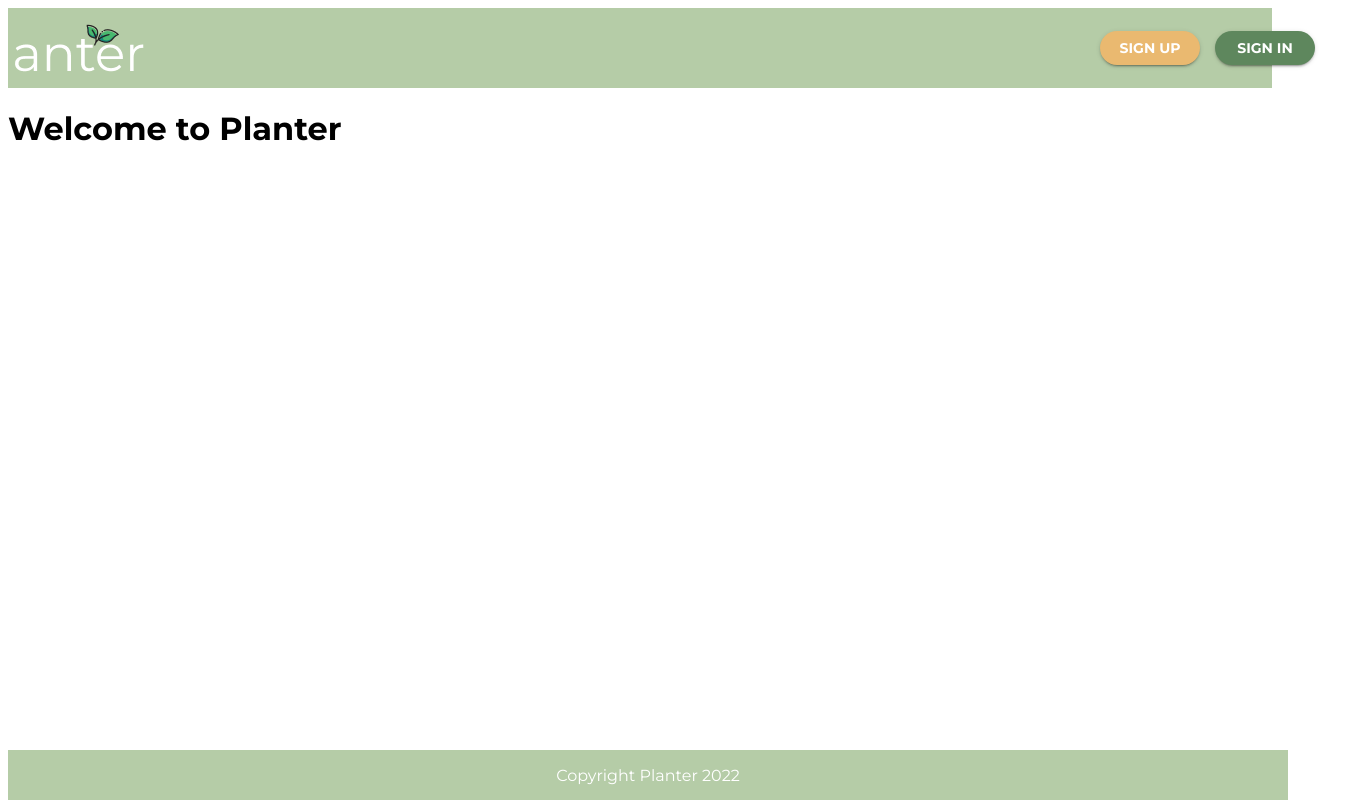
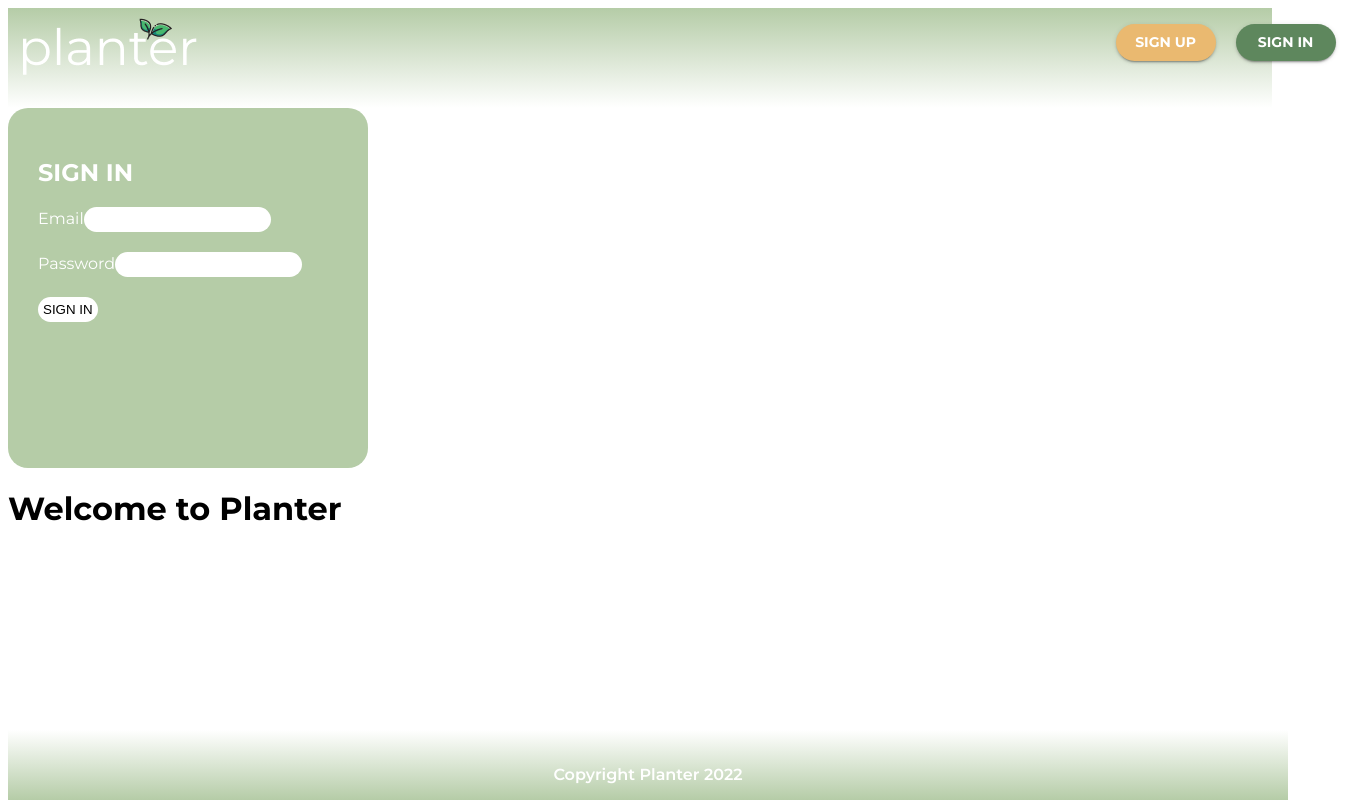
Before and after one commit to tessrexx/PlanterWebapp, a React (Create React App) app: page / in a window 1280 px wide. Shown: the whole page, 1356 px wide, since content can reach past the window. Built offline with nearby package versions, Linux system fonts and the light colour scheme.

Commit message:
Working on Sign-In Form

```diff
--- a/src/App.js
+++ b/src/App.js
@@ -1,4 +1,5 @@
 import "./App.css";
+import React, { useState } from "react";
 import HomePage from "./Pages/HomePage";
 import PlantSelection from "./Pages/PlantSelectionPage";
 import Planner from "./Pages/PlannerViewPage";
@@ -6,11 +7,41 @@ import { Routes, Route, Router } from "react-router-dom";
 import TempAccessButtons from "./TempAccessButtons";
 import Navbar from "./Components/Navbar";
 import Footer from "./Components/Footer";
+import SignInForm from "./Components/SignInForm";
 
 function App() {
+  // Default login info
+  const testUser = {
+    email: "test@test.com",
+    password: "123",
+  };
+
+  // Arrays
+  const [user, setUser] = useState({ email: "", password: "" });
+  const [error, setError] = useState("");
+
+  const SignIn = (details) => {
+    console.log(details);
+
+    if (
+      details.email == testUser.email &&
+      details.password == testUser.password
+    ) {
+      console.log("Logged In");
+    } else {
+      console.log("Invalid Info");
+      setError("Invalid Info");
+    }
+  };
+
+  const Logout = () => {
+    console.log("Logout");
+  };
+
   return (
     <div className="App">
       <Navbar />
+      <SignInForm SignIn={SignIn} error={error} />
       <Routes>
         <Route exact path="/" element={<HomePage />} />
       </Routes>
--- a/src/Components/Footer.jsx
+++ b/src/Components/Footer.jsx
@@ -1,7 +1,11 @@
 import React from "react";
 
 function Footer() {
-  return <div className="footer-container">Copyright Planter 2022</div>;
+  return (
+    <div className="footer-container">
+      <p>Copyright Planter 2022</p>
+    </div>
+  );
   // CSS is in Navbar.css
 }
 
--- a/src/Components/Navbar.css
+++ b/src/Components/Navbar.css
@@ -1,10 +1,9 @@
 .navbar {
-  background: #b5cca7;
+  background-image: linear-gradient(#b5cca7, #ffffff);
   width: 100%;
-  height: 80px;
+  height: 100px;
   display: flex;
-  justify-content: center;
-  align-items: center;
+  align-items: flex-start;
   position: sticky;
   top: 0;
   z-index: 999;
@@ -12,7 +11,6 @@
 
 .navbar-container {
   display: flex;
-  justify-content: center;
   align-items: center;
 }
 
@@ -21,6 +19,7 @@
   cursor: pointer;
   display: flex;
   align-items: left;
+  margin-left: 10px;
 }
 
 .nav-menu {
@@ -28,16 +27,13 @@
   grid-template-columns: repeat(4, auto);
   grid-gap: 10px;
   list-style: none;
-  text-align: center;
-  width: 70vw;
-  justify-content: center;
+  width: 87vw;
+  justify-content: right;
 }
 
 .nav-item {
   text-align: center;
-  padding: 1px;
   display: table;
-  margin-right: 50px;
 }
 
 @media screen and (max-width: 960px) {
@@ -58,20 +54,20 @@
     position: right;
     cursor: pointer;
     display: flex;
-    width: 2vw;
+    width: 48vw;
   }
 }
 
 /*For Footer.jsx*/
 .footer-container {
-  background-color: #b5cca7;
+  background-image: linear-gradient(#ffffff, #b5cca7);
   color: #ffffff;
+  font-weight: 600;
   width: 100%;
-  height: 50px;
+  height: 70px;
   display: flex;
   justify-content: center;
-  align-items: center;
+  align-items: flex-end;
   bottom: 0;
   position: fixed;
-  z-index: 999;
 }
--- a/src/Components/Navbar.jsx
+++ b/src/Components/Navbar.jsx
@@ -6,7 +6,6 @@ import { ThemeProvider, Button } from "@mui/material";
 
 function Navbar() {
   return (
-    //React Fragments ie: empty tags containing multiple elements.
     <>
       <nav className="navbar">
         <div className="navbar-container">
@@ -17,25 +16,21 @@ function Navbar() {
           <ul className={"nav-menu"}>
             <li className="nav-item">
               <Link to="/sign-up"></Link>
+              <Button variant="contained" color="secondary">
+                SIGN UP
+              </Button>
             </li>
             <li className="nav-item">
               <Link to="/sign-in"></Link>
+              <Button variant="contained" color="primary">
+                SIGN IN
+              </Button>
             </li>
           </ul>
-          <Button variant="contained" color="secondary">
-            SIGN UP
-          </Button>
-          <Button variant="contained" color="primary">
-            SIGN IN
-          </Button>
         </div>
       </nav>
     </>
   );
 }
 
-export function Footer() {
-  <div className="footer-container">Copyright 2022</div>;
-}
-
 export default Navbar;
--- /dev/null
+++ b/src/Components/SignInForm.css
@@ -0,0 +1,33 @@
+input,
+button {
+  appearance: none;
+  background: #ffffff;
+  border-radius: 20px;
+  padding: 5px;
+  border: none;
+}
+
+.form {
+  display: block;
+  position: relative;
+  justify-content: center;
+}
+
+.formInner {
+  background-color: #b5cca7;
+  color: #ffffff;
+  height: 300px;
+  width: 300px;
+  border-radius: 20px;
+  display: block;
+  position: relative;
+  justify-content: center;
+  padding: 30px;
+  z-index: 1;
+}
+
+.formGroup {
+  display: block;
+  width: 300px;
+  margin-bottom: 20px;
+}
--- /dev/null
+++ b/src/Components/SignInForm.jsx
@@ -0,0 +1,48 @@
+import React, { useState } from "react";
+import { ThemeProvider, Button } from "@mui/material";
+import "./SignInForm.css";
+
+function SignInForm({ SignIn, error }) {
+  const [details, setDetails] = useState({ email: "", password: "" });
+
+  const submitHandler = (e) => {
+    e.preventDefault();
+    SignIn(details);
+  };
+
+  return (
+    <form onSubmit={submitHandler}>
+      <div className="formInner">
+        <h2>SIGN IN</h2>
+        {error != "" ? <div className="error"> {error} </div> : ""}
+        <div className="formGroup">
+          <label htmlFor="email">Email</label>
+          <input
+            type="text"
+            name="email"
+            id="email"
+            // Calling a function to update setDetails by passing details entered
+            onChange={(e) => setDetails({ ...details, email: e.target.value })}
+            value={details.email}
+          />
+        </div>
+        <div className="formGroup">
+          <label htmlFor="password">Password</label>
+          <input
+            type="text"
+            name="password"
+            id="password"
+            // Calling a function to update setDetails by passing details entered
+            onChange={(e) =>
+              setDetails({ ...details, password: e.target.value })
+            }
+            value={details.password}
+          />
+        </div>
+        <input type="submit" value="SIGN IN" />
+      </div>
+    </form>
+  );
+}
+
+export default SignInForm;
--- a/src/Components/theme.js
+++ b/src/Components/theme.js
@@ -19,8 +19,7 @@ export const theme = createTheme({
         root: {
           // CSS
           borderRadius: 20,
-          padding: 5,
-          marginLeft: 15,
+          marginLeft: 10,
           width: 100,
         },
       },
```
